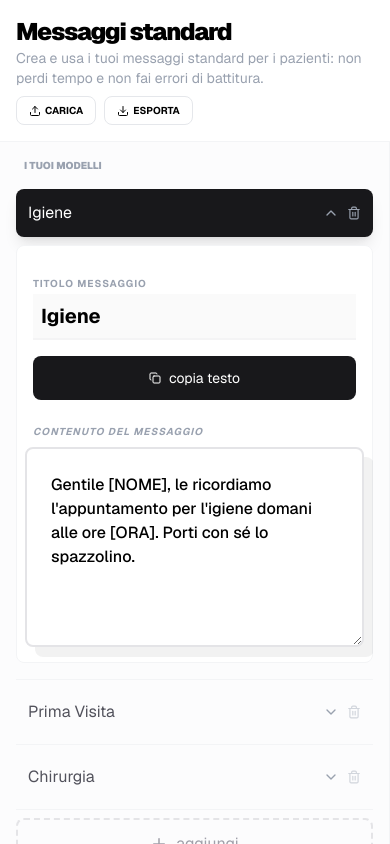
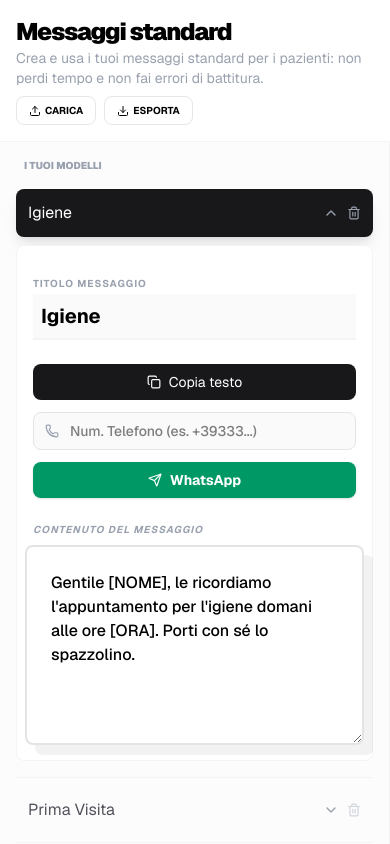
Before and after one commit to Poldin/visitae, a Next.js app: page /lista_attesa in a window 390 px wide. Built offline with nearby package versions, Linux system fonts and the light colour scheme.

Commit message:
Refactor and enhance the waiting list page by extracting the editor component for better focus management and adding phone number input functionality. Updated state management for templates and integrated WhatsApp sharing capability.

```diff
--- a/app/lista_attesa/page.tsx
+++ b/app/lista_attesa/page.tsx
@@ -1,9 +1,106 @@
 "use client";
 import React, { useState, useEffect } from 'react';
-import { Send, Download, Upload, Plus, Trash2, Copy, Check, ChevronDown, ChevronUp } from 'lucide-react';
+import { Send, Download, Upload, Plus, Trash2, Copy, Check, ChevronDown, ChevronUp, Phone } from 'lucide-react';
 
+// 1. DEFINIAMO LE INTERFACCE PER LE PROPS DELL'EDITOR SPOSTATO FUORI
+interface Template {
+  id: string;
+  title: string;
+  text: string;
+}
+
+interface EditorAreaProps {
+  templateId: string;
+  templates: Template[];
+  phoneNumber: string;
+  setPhoneNumber: (val: string) => void;
+  copied: boolean;
+  selectedId: string;
+  handleCopy: () => void;
+  handleWhatsApp: () => void;
+  updateActiveTemplateTitle: (id: string, title: string) => void;
+  updateActiveTemplateText: (id: string, text: string) => void;
+}
+
+// 2. COMPONENTE EDITOR SPOSTATO FUORI (Risolve il problema del focus)
+const EditorArea = ({
+  templateId,
+  templates,
+  phoneNumber,
+  setPhoneNumber,
+  copied,
+  selectedId,
+  handleCopy,
+  handleWhatsApp,
+  updateActiveTemplateTitle,
+  updateActiveTemplateText
+}: EditorAreaProps) => {
+  const currentTemplate = templates.find(t => t.id === templateId);
+  if (!currentTemplate) return null;
+
+  return (
+    <div className="space-y-6 pt-4 md:pt-0">
+      {/* TITOLO MESSAGGIO */}
+      <div className="px-2 space-y-2">
+        <label className="text-[10px] font-bold uppercase text-gray-400 tracking-widest">Titolo Messaggio</label>
+        <input
+          value={currentTemplate.title}
+          onChange={(e) => updateActiveTemplateTitle(templateId, e.target.value)}
+          className="w-full p-2 bg-zinc-50 border-b-2 border-zinc-100 font-bold text-xl outline-none focus:border-zinc-900 transition-colors"
+          placeholder="Inserisci titolo..."
+        />
+      </div>
+
+      {/* BARRA AZIONI: COPIA, INPUT TELEFONO E WHATSAPP */}
+      <div className="flex flex-col sm:flex-row items-stretch sm:items-center gap-3 px-2">
+        {/* Tasto Copia */}
+        <button
+          onClick={handleCopy}
+          className={`text-sm flex flex-1 sm:flex-none items-center justify-center gap-2 px-2 py-2 rounded-lg transition-all ${copied && selectedId === templateId ? 'bg-gray-500 text-white' : 'bg-zinc-900 text-white hover:bg-zinc-800'}`}
+        >
+          {copied && selectedId === templateId ? <><Check size={14}/> Copiato!</> : <><Copy size={14}/> Copia testo</>}
+        </button>
+
+        {/* Input Numero di Telefono */}
+        <div className="flex-1 flex items-center relative">
+          <Phone size={14} className="absolute left-3 text-gray-400" />
+          <input
+            type="text"
+            placeholder="Num. Telefono (es. +39333...)"
+            value={phoneNumber}
+            onChange={(e) => setPhoneNumber(e.target.value)}
+            className="w-full pl-9 pr-2 py-2 bg-zinc-50 border border-zinc-200 rounded-lg text-sm font-medium outline-none focus:border-zinc-950 focus:bg-white transition-all"
+          />
+        </div>
+
+        {/* Tasto WhatsApp */}
+        <button
+          onClick={handleWhatsApp}
+          className="text-sm flex flex-1 sm:flex-none items-center justify-center gap-2 p-2 bg-emerald-600 text-white rounded-lg font-bold hover:bg-emerald-700 transition-all shadow-sm"
+        >
+          <Send size={14}/> WhatsApp
+        </button>
+      </div>
+
+      {/* EDITOR MESSAGGIO */}
+      <div className="space-y-2">
+        <div className="flex justify-between items-end px-2">
+          <label className="text-[10px] font-bold uppercase text-gray-400 tracking-widest italic">Contenuto del messaggio</label>
+        </div>
+        <textarea
+          value={currentTemplate.text}
+          onChange={(e) => updateActiveTemplateText(templateId, e.target.value)}
+          className="w-full p-6 md:p-8 bg-white border-2 border-zinc-200 rounded-lg text-md font-medium min-h-[200px] md:min-h-[250px] outline-none shadow-[10px_10px_0px_0px_rgba(0,0,0,0.05)] focus:border-zinc-900 transition-colors"
+          placeholder="Scrivi qui il tuo template..."
+        />
+      </div>
+    </div>
+  );
+};
+
+// 3. COMPONENTE PRINCIPALE
 export default function MioDottoreAssistant() {
-  const [templates, setTemplates] = useState([
+  const [templates, setTemplates] = useState<Template[]>([
     { id: '1', title: 'Igiene', text: "Gentile [NOME], le ricordiamo l'appuntamento per l'igiene domani alle ore [ORA]. Porti con sé lo spazzolino." },
     { id: '2', title: 'Prima Visita', text: "Gentile [NOME], la aspettiamo per la prima visita alle ore [ORA]. Arrivi 15 min prima per l'anagrafica." },
     { id: '3', title: 'Chirurgia', text: "Gentile [NOME], promemoria intervento domani ore [ORA]. Ricordiamo il digiuno da 6 ore." }
@@ -18,7 +115,6 @@ export default function MioDottoreAssistant() {
   const [jsonInput, setJsonInput] = useState("");
   const [copied, setCopied] = useState(false);
 
-  // Update logic per il messaggio finale dinamico
   useEffect(() => {
     const activeTemplate = templates.find(t => t.id === selectedId);
     if (activeTemplate) {
@@ -33,6 +129,13 @@ export default function MioDottoreAssistant() {
     navigator.clipboard.writeText(currentMessage);
     setCopied(true);
     setTimeout(() => setCopied(false), 3000);
+  };
+
+  const handleWhatsApp = () => {
+    const cleanNumber = phoneNumber.replace(/[^\d+]/g, '');
+    const encodedMessage = encodeURIComponent(currentMessage);
+    const whatsappUrl = `https://api.whatsapp.com/send/?phone=${cleanNumber}&text=${encodedMessage}`;
+    window.open(whatsappUrl, '_blank');
   };
 
   const handleExport = () => {
@@ -63,57 +166,13 @@ export default function MioDottoreAssistant() {
     setTemplates(templates.map(t => t.id === id ? { ...t, title: newTitle } : t));
   };
 
-  // Componente riutilizzabile per l'editor (evita di duplicare la logica tra desktop e mobile)
-  const EditorArea = ({ templateId }: { templateId: string }) => {
-    const currentTemplate = templates.find(t => t.id === templateId);
-    if (!currentTemplate) return null;
-
-    return (
-      <div className="space-y-6 pt-4 md:pt-0">
-        {/* HEADER EDITOR: TITOLO E COPIA */}
-        <div className="flex flex-col sm:flex-row sm:items-end justify-between gap-4 px-2">
-          <div className="flex-1 space-y-2">
-            <label className="text-[10px] font-bold uppercase text-gray-400 tracking-widest">Titolo Messaggio</label>
-            <input
-              value={currentTemplate.title}
-              onChange={(e) => updateActiveTemplateTitle(templateId, e.target.value)}
-              className="w-full p-2 bg-zinc-50 border-b-2 border-zinc-100 font-bold text-xl outline-none focus:border-zinc-900 transition-colors"
-              placeholder="Inserisci titolo..."
-            />
-          </div>
-          <button
-            onClick={handleCopy}
-            className={`text-sm flex items-center justify-center gap-2 px-6 py-3 rounded-lg transition-all ${copied && selectedId === templateId ? 'bg-gray-500 text-white' : 'bg-zinc-900 text-white hover:bg-zinc-800'}`}
-          >
-            {copied && selectedId === templateId ? <><Check size={12}/> copiato!</> : <><Copy size={12}/> copia testo</>}
-          </button>
-        </div>
-
-        {/* EDITOR MESSAGGIO */}
-        <div className="space-y-2">
-          <div className="flex justify-between items-end px-2">
-            <label className="text-[10px] font-bold uppercase text-gray-400 tracking-widest italic">Contenuto del messaggio</label>
-          </div>
-          <textarea
-            value={currentTemplate.text}
-            onChange={(e) => updateActiveTemplateText(templateId, e.target.value)}
-            className="w-full p-6 md:p-8 bg-white border-2 border-zinc-200 rounded-lg text-md font-medium min-h-[200px] md:min-h-[250px] outline-none shadow-[10px_10px_0px_0px_rgba(0,0,0,0.05)] focus:border-zinc-900 transition-colors"
-            placeholder="Scrivi qui il tuo template..."
-          />
-        </div>
-      </div>
-    );
-  };
-
   return (
     <div className="flex flex-col h-screen bg-white text-black font-sans md:overflow-hidden">
-
       {/* HEADER */}
       <header className="p-4 flex flex-col sm:flex-row justify-between items-start sm:items-center bg-white gap-4 border-b border-gray-100 md:border-none">
         <div>
           <h1 className="text-2xl font-black tracking-tighter">Messaggi standard</h1>
           <p className="text-sm md:text-md text-gray-400 mb-2">Crea e usa i tuoi messaggi standard per i pazienti: non perdi tempo e non fai errori di battitura.</p>
-
           <div className="flex gap-2">
             <button onClick={() => setShowDataDialog('import')} className="flex items-center gap-1 text-[10px] font-bold border border-gray-200 px-3 py-1.5 rounded-lg hover:bg-gray-50 uppercase"><Upload size={12}/> Carica</button>
             <button onClick={handleExport} className="flex items-center gap-1 text-[10px] font-bold border border-gray-200 px-3 py-1.5 rounded-lg hover:bg-gray-50 uppercase"><Download size={12}/> Esporta</button>
@@ -122,7 +181,6 @@ export default function MioDottoreAssistant() {
       </header>
 
       <div className="flex flex-1 overflow-y-auto md:overflow-hidden flex-col md:flex-row">
-
         {/* SIDEBAR (Desktop) & ACCORDION SYSTEM (Mobile) */}
         <aside className="w-full md:w-80 border-r border-gray-100 flex flex-col bg-gray-50/50">
           <div className="p-4 flex-1 md:overflow-y-auto space-y-2">
@@ -132,19 +190,15 @@ export default function MioDottoreAssistant() {
               const isSelected = selectedId === t.id;
               return (
                 <div key={t.id} className="border-b border-gray-100 md:border-none pb-2 md:pb-0">
-                  {/* Pulsante/Header del Modello */}
                   <button
-                    onClick={() => setSelectedId(isSelected ? "" : t.id)} // Su mobile permette anche di chiuderlo cliccando di nuovo
+                    onClick={() => setSelectedId(isSelected ? "" : t.id)}
                     className={`w-full text-left p-3 md:p-2 rounded-lg transition-all flex justify-between items-center group ${isSelected ? 'bg-zinc-900 text-white shadow-lg' : 'hover:bg-zinc-100 text-zinc-600'}`}
                   >
                     <span className="truncate pr-2">{t.title}</span>
                     <div className="flex items-center gap-2">
-                      {/* Icone specifiche per Mobile (Fisarmonica) */}
                       <span className="md:hidden text-gray-400">
                         {isSelected ? <ChevronUp size={16} /> : <ChevronDown size={16} />}
                       </span>
-                      {/* Cestino per eliminare */}
-                      {(isSelected || true) && (
                       <Trash2
                         size={14}
                         className={`hover:text-red-400 transition-colors ${isSelected ? 'text-gray-400' : 'text-gray-300 md:opacity-0 group-hover:opacity-100'}`}
@@ -155,14 +209,24 @@ export default function MioDottoreAssistant() {
                           if (isSelected) setSelectedId(remaining[0]?.id || "");
                         }}
                       />
-                      )}
                     </div>
                   </button>
 
-                  {/* Contenuto Fisarmonica - VISIBILE SOLO SU MOBILE SE SELEZIONATO */}
-                  <div className={`md:hidden transition-all duration-200 overflow-hidden ${isSelected ? 'max-h-[1000px] opacity-100 my-2' : 'max-h-0 opacity-0'}`}>
+                  {/* Contenuto Fisarmonica (Mobile) */}
+                  <div className={`md:hidden transition-all duration-200 overflow-hidden ${isSelected ? 'max-h-[1200px] opacity-100 my-2' : 'max-h-0 opacity-0'}`}>
                     <div className="p-2 bg-white rounded-lg border border-gray-100">
-                      <EditorArea templateId={t.id} />
+                      <EditorArea
+                        templateId={t.id}
+                        templates={templates}
+                        phoneNumber={phoneNumber}
+                        setPhoneNumber={setPhoneNumber}
+                        copied={copied}
+                        selectedId={selectedId}
+                        handleCopy={handleCopy}
+                        handleWhatsApp={handleWhatsApp}
+                        updateActiveTemplateTitle={updateActiveTemplateTitle}
+                        updateActiveTemplateText={updateActiveTemplateText}
+                      />
                     </div>
                   </div>
                 </div>
@@ -175,10 +239,21 @@ export default function MioDottoreAssistant() {
           </div>
         </aside>
 
-        {/* MAIN AREA - VISIBILE SOLO SU DESKTOP */}
-        <main className="hidden md:block flex-1 overflow-y-auto p-6 md:p-12">
+        {/* MAIN AREA - DESKTOP */}
+        <main className="hidden md:block flex-1 overflow-y-auto p-6 md:p-2">
           <div className="max-w-3xl mx-auto">
-            <EditorArea templateId={selectedId} />
+            <EditorArea
+              templateId={selectedId}
+              templates={templates}
+              phoneNumber={phoneNumber}
+              setPhoneNumber={setPhoneNumber}
+              copied={copied}
+              selectedId={selectedId}
+              handleCopy={handleCopy}
+              handleWhatsApp={handleWhatsApp}
+              updateActiveTemplateTitle={updateActiveTemplateTitle}
+              updateActiveTemplateText={updateActiveTemplateText}
+            />
           </div>
         </main>
       </div>
@@ -187,11 +262,9 @@ export default function MioDottoreAssistant() {
       {showDataDialog && (
         <div className="fixed inset-0 bg-black/80 flex items-center justify-center p-4 z-50 backdrop-blur-sm">
           <div className="bg-white w-full max-w-lg p-6 md:p-8 rounded-lg space-y-6 shadow-2xl">
-            <div className="flex items-start gap-4">
             <div>
               <h3 className="text-xl font-black tracking-tight">{showDataDialog === 'import' ? 'Carica Lista' : 'Esporta Lista'}</h3>
-                <p className="text-sm text-gray-500 leading-relaxed">Copia e salva questo codice JSON in un foglio word o un file di testo. Incollalo qui domani per ripristinare tutti i tuoi messaggi standard.</p>
-              </div>
+              <p className="text-sm text-gray-500 leading-relaxed">Copia e salva questo codice JSON in un file di testo per ripristinare i messaggi.</p>
             </div>
             <textarea
               autoFocus
@@ -200,8 +273,8 @@ export default function MioDottoreAssistant() {
               onChange={(e) => setJsonInput(e.target.value)}
             />
             <div className="flex gap-3">
-              <button onClick={() => { setShowDataDialog(null); setJsonInput(""); }} className="text-md flex-1 py-3 md:py-4 text-gray-400 border border-gray-100 rounded-lg font-bold">Chiudi</button>
-              {showDataDialog === 'import' && <button onClick={handleImport} className="text-md flex-1 py-3 md:py-4 bg-zinc-900 text-white rounded-lg shadow-lg font-bold">Carica dati</button>}
+              <button onClick={() => { setShowDataDialog(null); setJsonInput(""); }} className="text-md flex-1 py-3 text-gray-400 border border-gray-100 rounded-lg font-bold">Chiudi</button>
+              {showDataDialog === 'import' && <button onClick={handleImport} className="text-md flex-1 py-3 bg-zinc-900 text-white rounded-lg shadow-lg font-bold">Carica dati</button>}
             </div>
           </div>
         </div>
```
Lines whose indentation alone changed are shown as unchanged.
